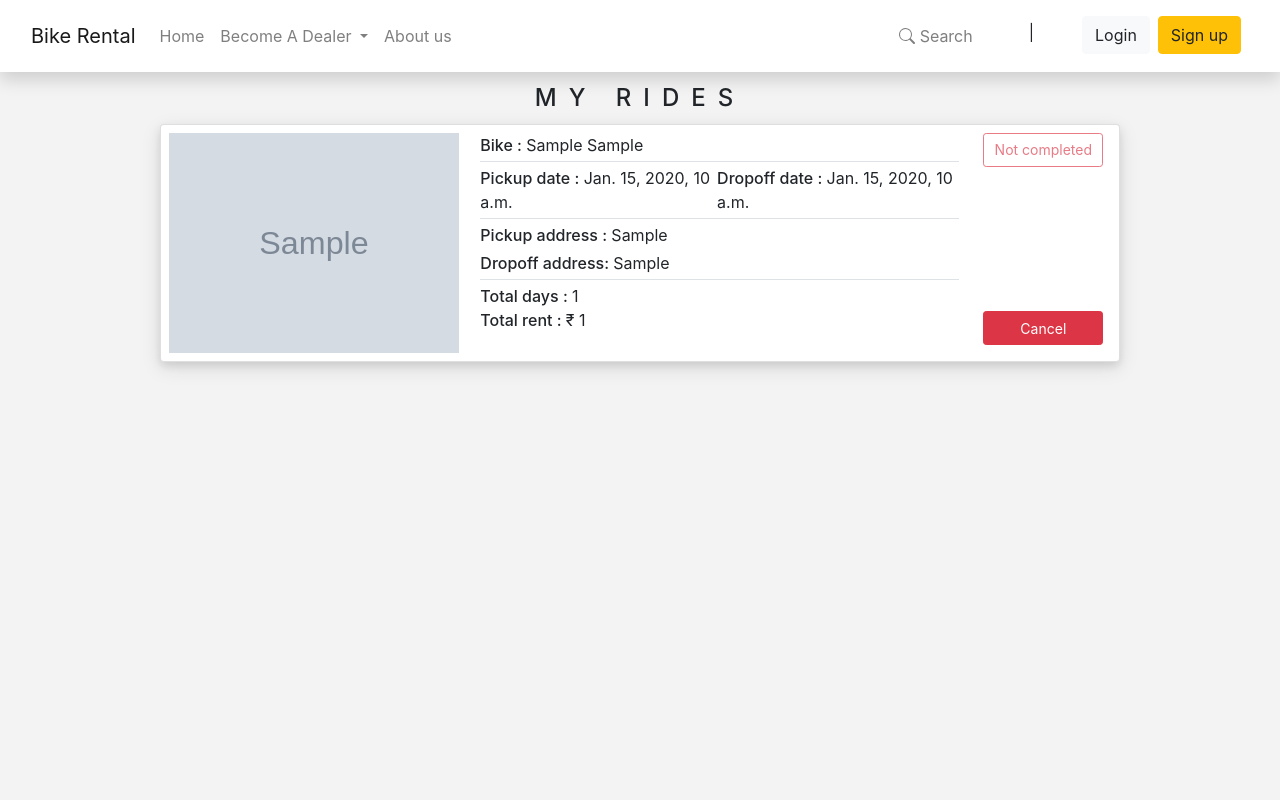
After one commit to sanskark/Bike-rental-system, a Django app: template customer/templates/customer/myrides.html in a window 1280 px wide. The commit adds this page. Run offline with Django 3.2, Linux system fonts and the light colour scheme; the template is opened without the code that fills it: most values are stand-ins (such as "Sample title", 1, 10 or a date in 2020); grey boxes marked "Sample" are stand-in pictures; some libraries are stand-ins or nearby versions.

Commit message:
My rides added

```diff
--- a/bike/urls.py
+++ b/bike/urls.py
@@ -4,4 +4,5 @@ from . import views
 urlpatterns = [
     path('bikeslist/', views.bikes_list, name="bikes-list"),
     path('booking/', views.booking, name="bike-booking"),
+    path('confirmbooking/', views.confirm_booking, name="bike-confirmbooking"),
 ]
--- a/bikerental/templates/bikerental/base.html
+++ b/bikerental/templates/bikerental/base.html
@@ -150,7 +150,6 @@
             {% block content %} {% endblock %}
 
         </main>
-
         <!-- Option 1: jQuery and Bootstrap Bundle (includes Popper) -->
         <script src="https://code.jquery.com/jquery-3.5.1.slim.min.js"
             integrity="sha384-DfXdz2htPH0lsSSs5nCTpuj/zy4C+OGpamoFVy38MVBnE+IbbVYUew+OrCXaRkfj"
--- a/bikerental/templates/bikerental/home.html
+++ b/bikerental/templates/bikerental/home.html
@@ -2,7 +2,7 @@
 {% block content %}
 {% if user.is_authenticated and user.is_customer %}
 <div class="col-md-5 col-lg-5 col-sm">
-    <form action="{% url 'bikes-list' %}" class="py-3" id="locationcard" method="POST">
+    <form action="{% url 'bikes-list' %}" class="py-3" id="locationcard" method="POST" enctype="multipart/form-data">
         {% csrf_token %}
         <div class="form-group">
             <h3 id="locationcardhead">Search your next ride</h3>
@@ -10,11 +10,11 @@
         </div>
         <div class="form-group">
             <label for="pickup">Pickup date</label><br>
-            <input type="date" id="pickup">
+            <input type="date" id="pickup" name="pickupDate" required>
         </div>
         <div class="form-group">
             <label for="dropoff">Dropoff date</label><br>
-            <input type="date" id="dropoff">
+            <input type="date" id="dropoff" name="dropoffDate" required>
         </div>
         <div class="form-group">
             <!-- DropDown Menu -->
--- /dev/null
+++ b/customer/templates/customer/myrides.html
@@ -0,0 +1,109 @@
+{% extends 'bikerental/base.html' %}
+{% load crispy_forms_tags %}
+{% block content %}
+<style>
+    body {
+        background-image: none;
+        background-color: #f3f3f3;
+        display: flex;
+        /* flex-direction: column;
+        justify-content: center; */
+        min-height: 85vh;
+    }
+
+    #myridesheading {
+        text-align: center;
+        letter-spacing: .5em;
+        font-weight: 500;
+    }
+
+    .row {
+        display: flex;
+        flex-direction: row;
+        justify-content: center;
+    }
+
+    .card {
+        width: 60rem;
+        margin: auto;
+        box-shadow: 0 4px 8px 0 rgba(0, 0, 0, 0.1), 0 6px 20px 0 rgba(66, 47, 47, 0.11);
+        margin-bottom: .5rem;
+    }
+
+    .bikeimg {
+        width: 290px;
+        height: 220px;
+        margin: .5rem .5rem;
+    }
+
+    .lead {
+        font-size: medium;
+        font-weight: 500;
+    }
+
+    span {
+        font-weight: 400;
+    }
+
+    .myridesbutton {
+        width: 7.5rem;
+        height: 2.1rem;
+    }
+
+    .buttons {
+        display: flex;
+        flex-direction: column;
+        justify-content: space-between;
+    }
+
+    .dates {
+        display: flex;
+        flex-direction: row;
+        justify-content: space-between;
+    }
+</style>
+<div class="row">
+    <legend class="mt-0" id="myridesheading">MY RIDES</legend>
+</div>
+{% for booking in user_booking %}
+<div class="row card no-gutters">
+    <div class="col-4">
+        <img src="{{ booking.bike.image.url }}" alt="" class="bikeimg">
+    </div>
+    <div class="col-6 pl-0">
+        <div class="lead mt-2 border-bottom pb-1">Bike : <span>{{ booking.bike.bike_company }} {{booking.bike.bike_model}}</span></div>
+        <div class="dates border-bottom py-1">
+            <div class="lead">Pickup date : <span>{{ booking.pickup_date }}</span></div>
+            <div class="lead">Dropoff date : <span>{{ booking.dropoff_date }}</span></div>
+        </div>
+        <div class="border-bottom py-1">
+            <div class="lead mb-1">Pickup address : <span>{{ booking.bike.pickup_add }}</span></div>
+            <div class="lead ">Dropoff address: <span>{{ booking.bike.dropoff_add }}</span></div>
+        </div>
+        <div class="pt-1">
+            <div class="lead">Total days : <span>{{ booking.total_days }}</span></div>
+            <div class="lead">Total rent : <span>&#8377 {{ booking.total_rent }}</span></div>
+        </div>
+    </div>
+    <div class="col-2 buttons">
+        <div class="pt-2 ml-4">
+            {% if booking.is_completed %}
+            <button type="button" class="btn btn-outline-success btn-sm myridesbutton" disabled>Completed</button>
+            {% else %}
+            <button type="button" class="btn btn-outline-danger btn-sm myridesbutton" disabled>Not completed</button>
+            {% endif %}
+        </div>
+        <div class="pt-1 ml-4">
+            {% if booking.is_completed %}
+            {% else %}
+            <form action="#" enctype="multipart/form-data" method="POST" class="">
+                {% csrf_token %}
+                <button class="btn btn-danger btn-sm myridesbutton" value="{{ bike.bike_id }}"
+                    name="cancelbutton">Cancel</button>
+            </form>
+            {% endif %}
+        </div>
+    </div>
+</div>
+{% endfor %}
+{% endblock content %}
--- a/customer/urls.py
+++ b/customer/urls.py
@@ -5,5 +5,6 @@ urlpatterns =[
     path('signup/', views.customer_signup.as_view(), name='customer-signup'),
     path('login/', views.customer_login, name='customer-login'),
     path('logout/', views.customer_logout, name='customer-logout'),
-    path('profile/', views.profile, name='customer-profile')
+    path('profile/', views.profile, name='customer-profile'),
+    path('myrides/', views.my_rides, name='customer-myrides')
 ]
```
Also changed, not shown: bike/models.py (+8 -5 lines), bike/templates/bike/booking.html (+63 -17 lines), bike/templates/bike/viewbike.html (+9 -5 lines), bike/views.py (+52 -6 lines), customer/views.py (+15 -1 lines), bike/migrations/0006_booking.py (added), bike/migrations/0007_auto_20210218_1707.py (added), bike/migrations/0008_auto_20210219_1121.py (added), bike/migrations/0009_booking_is_completed.py (added), bike/migrations/0010_auto_20210219_1148.py (added), bike/migrations/0011_auto_20210219_1201.py (added), db.sqlite3.
